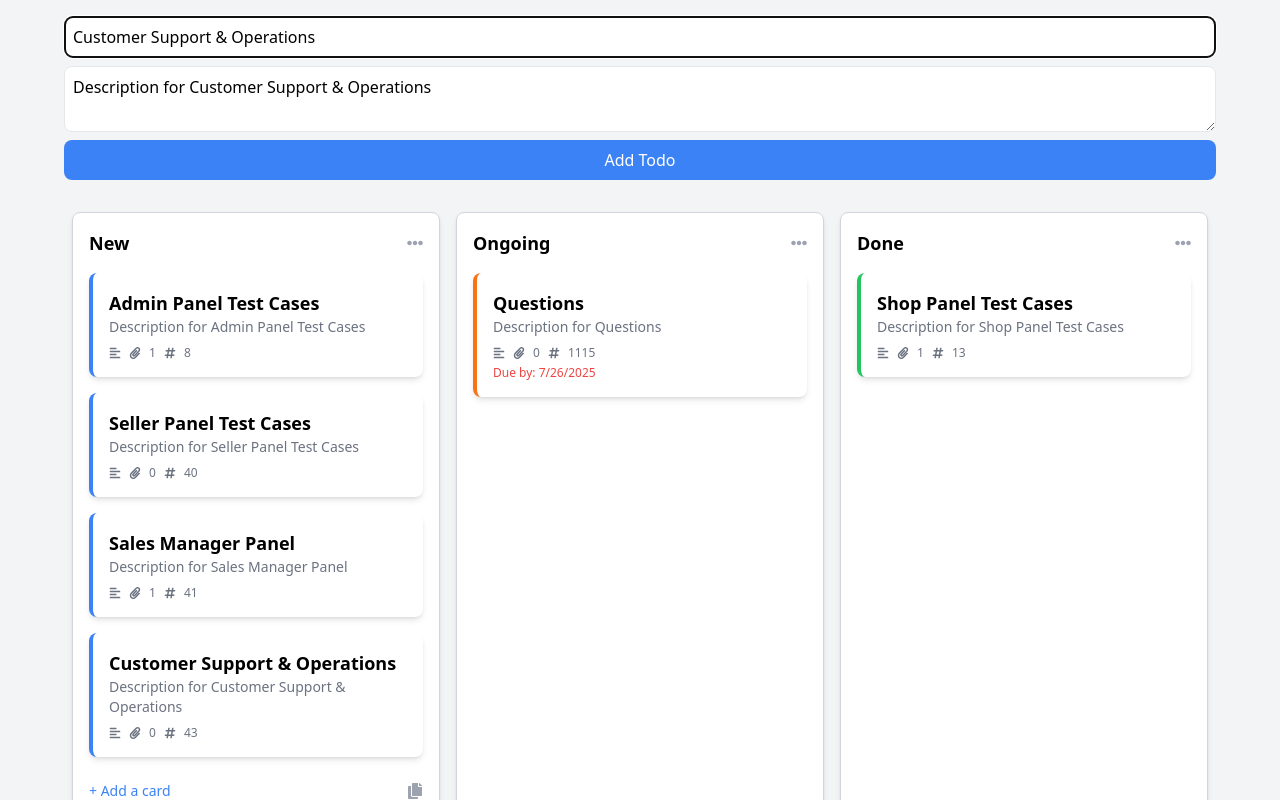
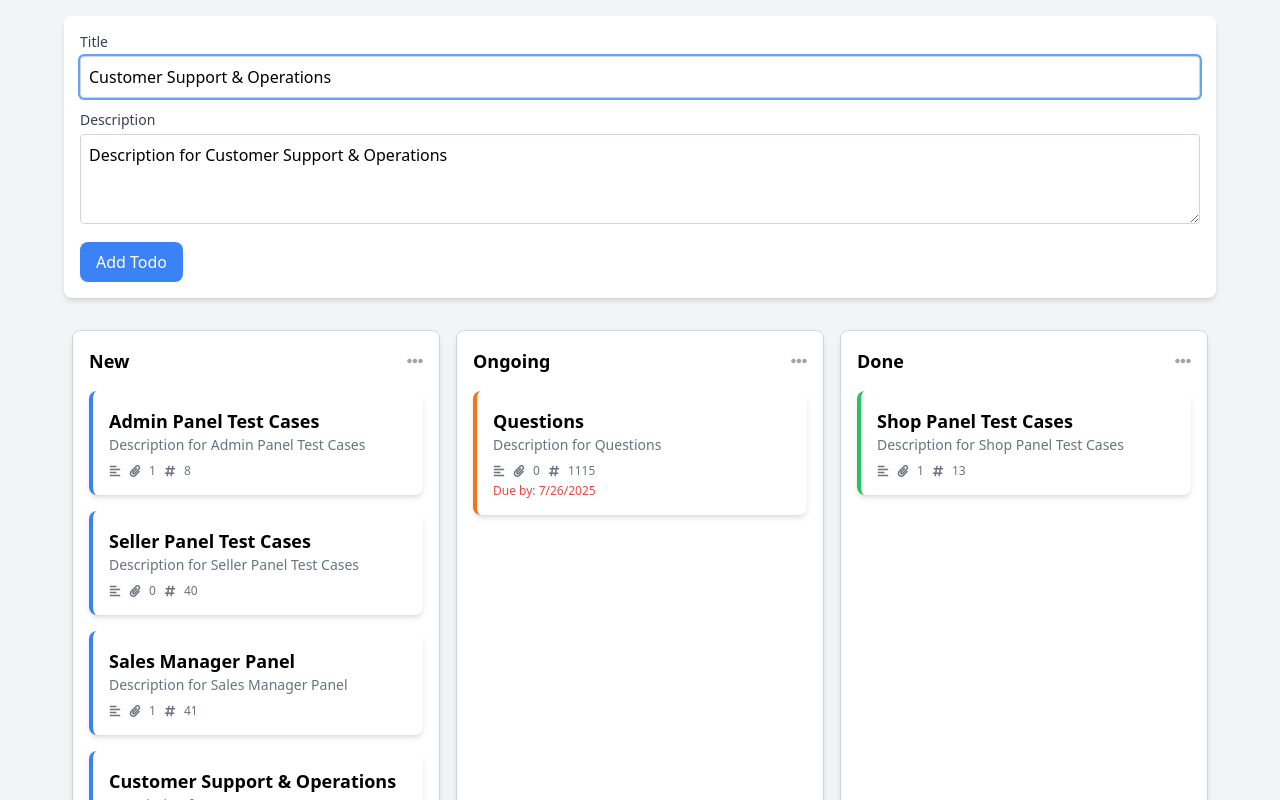
Before and after one commit to HussainShafayet/todo, a React (Create React App) app: page / in a window 1280 px wide. Both pictures are taken after a click on the icon 415 px from the left and 603 px from the top of the page. Shown: the top 800 px of the page. Built offline with nearby package versions, Linux system fonts and the light colour scheme.

Commit message:
add to form code poolished

```diff
--- a/src/components/AddTodoForm.js
+++ b/src/components/AddTodoForm.js
@@ -8,28 +8,30 @@ const AddTodoForm = () => {
   const [description, setDescription] = useState(formValues.description);
   const titleInputRef = useRef(null);
 
-  // Auto-focus on title input
+  // Auto-focus on the title input
   useEffect(() => {
     titleInputRef.current?.focus();
   }, []);
 
-  // Handle form submission
   const handleSubmit = (e) => {
     e.preventDefault();
 
+    const trimmedTitle = title.trim();
+    const trimmedDescription = description.trim();
+
+    if (!trimmedTitle || !trimmedDescription) return;
+
     const newTodo = {
-      title: title.trim(),
-      description: description.trim(),
-      status: 'New',
+      id: Date.now(),
+      title: trimmedTitle,
+      description: trimmedDescription,
+      status: 'New', // always start in New column
       attachments: 0,
       tags: '',
       dueDate: null,
-      id: Date.now()
     };
 
     addTodo(newTodo);
-
-    // Clear inputs after submit
     setTitle('');
     setDescription('');
   };
@@ -37,29 +39,42 @@ const AddTodoForm = () => {
   return (
     <form
       onSubmit={handleSubmit}
-      className="flex flex-col mb-6 w-full max-w-6xl"
+      className="flex flex-col gap-3 mb-6 w-full max-w-6xl bg-white p-4 rounded-lg shadow-md"
     >
+      <div>
+        <label htmlFor="title" className="block text-sm font-medium text-gray-700 mb-1">
+          Title
+        </label>
         <input
+          id="title"
           type="text"
           ref={titleInputRef}
-        placeholder="Title"
           value={title}
           onChange={(e) => setTitle(e.target.value)}
           required
-        className="mb-2 p-2 border rounded-lg"
+          className="w-full p-2 border border-gray-300 rounded focus:outline-none focus:ring-2 focus:ring-blue-400"
+          placeholder="Enter task title"
         />
+      </div>
 
+      <div>
+        <label htmlFor="description" className="block text-sm font-medium text-gray-700 mb-1">
+          Description
+        </label>
         <textarea
-        placeholder="Description"
+          id="description"
           value={description}
           onChange={(e) => setDescription(e.target.value)}
           required
-        className="mb-2 p-2 border rounded-lg"
+          className="w-full p-2 border border-gray-300 rounded focus:outline-none focus:ring-2 focus:ring-blue-400"
+          placeholder="Enter task description"
+          rows={3}
         />
+      </div>
 
       <button
         type="submit"
-        className="p-2 bg-blue-500 text-white rounded-lg hover:bg-blue-600 transition"
+        className="self-start px-4 py-2 bg-blue-500 text-white rounded-lg hover:bg-blue-600 focus:outline-none focus:ring-2 focus:ring-blue-300 transition"
       >
         Add Todo
       </button>
```
Lines whose indentation alone changed are shown as unchanged.
